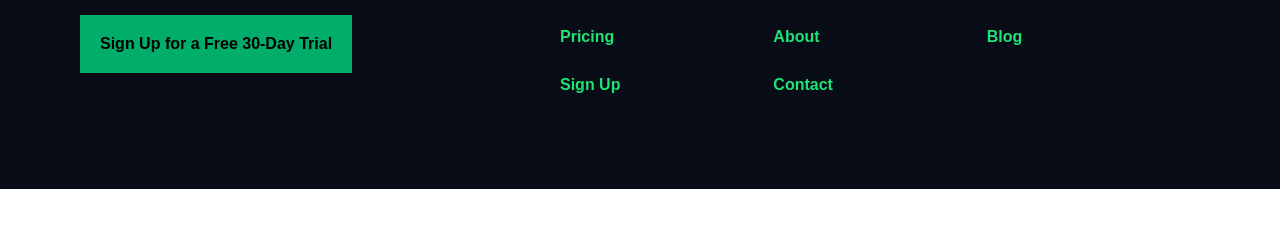
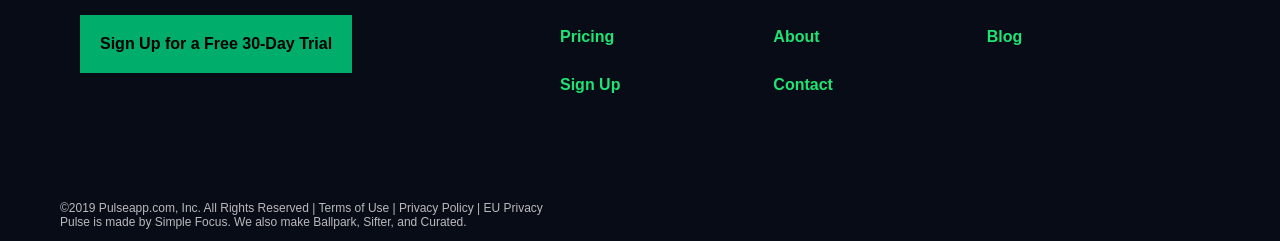
Before and after one commit to WadieBenabdouh/Pulse, a plain HTML site: page index.html in a window 1280 px wide. Shown: the part 2246-2487 px from the top of the page. Before the commit the page ends 2435 px from the top, so only its background shows below. Drawn offline with Linux system fonts and the light colour scheme.

Commit message:
desktop design concluded

```diff
--- a/index.html
+++ b/index.html
@@ -210,6 +210,9 @@
             </div>
 
         </div>
+
+        <p id="legal">©2019 Pulseapp.com, Inc. All Rights Reserved | Terms of Use | Privacy Policy | EU Privacy
+            Pulse is made by Simple Focus. We also make Ballpark, Sifter, and Curated. </p>
     </footer>
     <!-- FOOTER END -->
 </body>
--- a/style.css
+++ b/style.css
@@ -348,6 +348,15 @@ article .testimo {
 }
 
 /* footer */
+footer{
+    background-color: var(--blackish);
+}
+footer #legal{
+    color: #bababe;
+    font-size: 12px;
+    width: 52em;
+    padding: 1em 5em;
+}
 .footer-wrapper {
     display: flex;
     justify-content: space-between;
```
